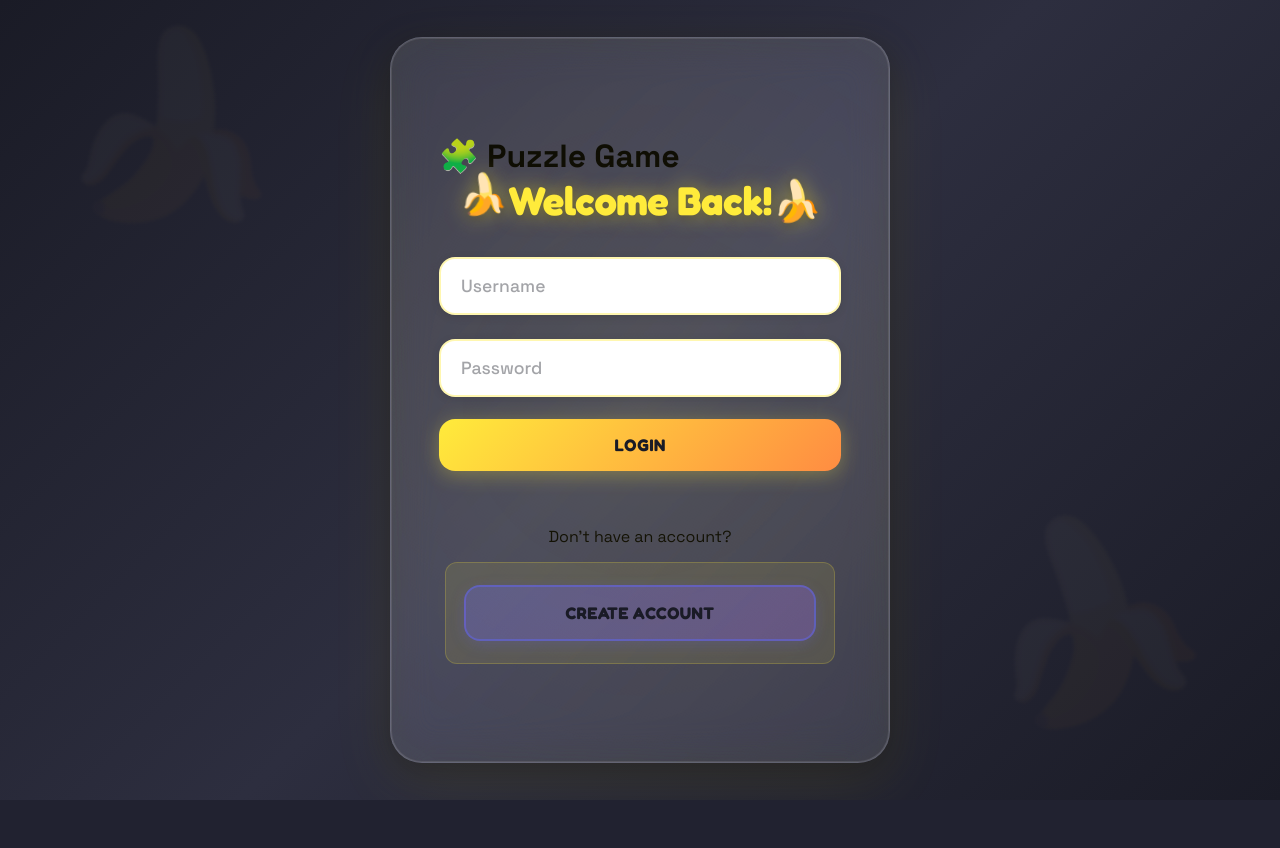
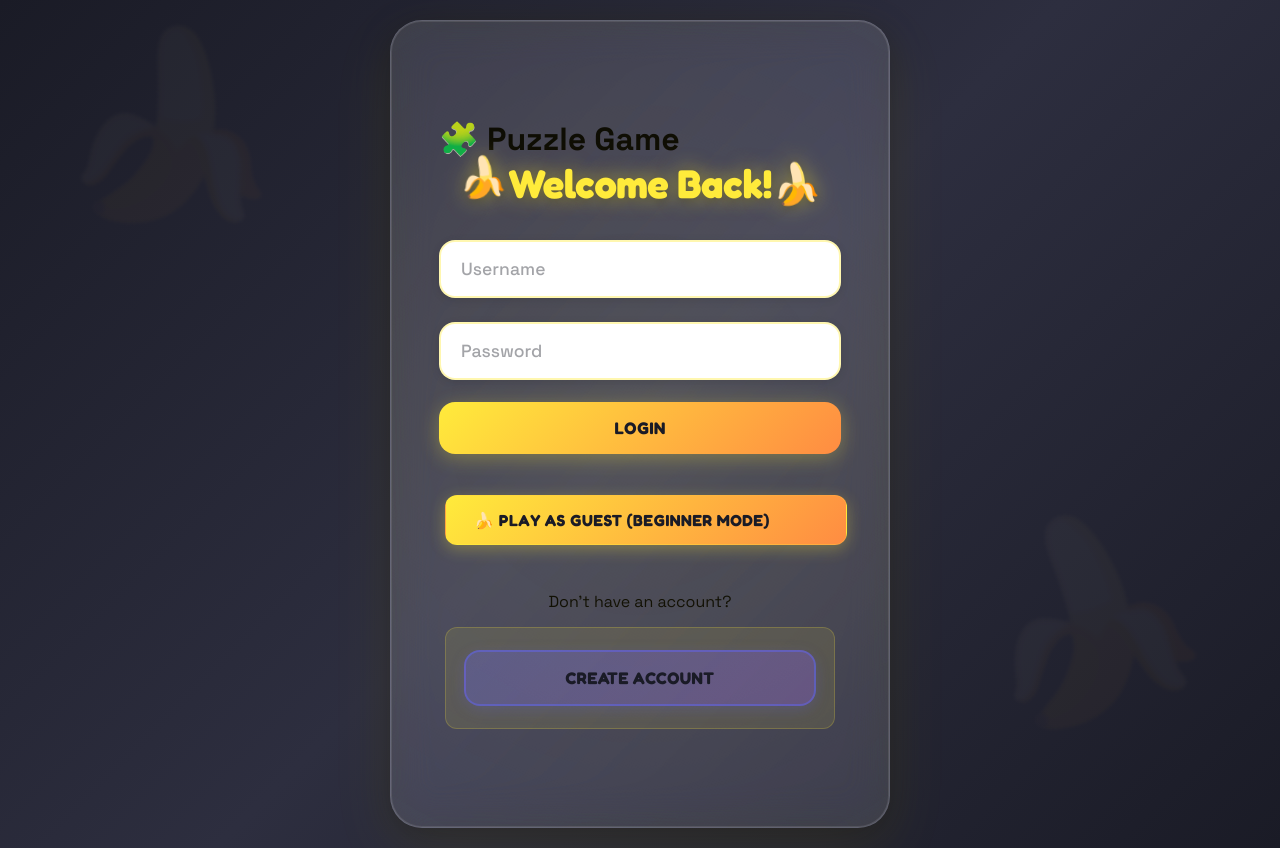
Before and after one commit to jeewa26/puzzle-game, a PHP site: page / in a window 1280 px wide. Before the commit the page ends 800 px from the top, so only its background shows below. Run offline with PHP 8.4, Linux system fonts and the light colour scheme.

Commit message:
feat: add guest game button to login page

```diff
--- a/index.php
+++ b/index.php
@@ -49,6 +49,10 @@ if ($_SERVER["REQUEST_METHOD"] == "POST") {
         <button type="submit" style="width: 100%; margin-bottom: 15px; margin-top: 10px;">Login</button>
       </form>
 
+      <a href="guest_game.php" style="display: inline-block; width: 100%; padding: 14px 28px; background: linear-gradient(135deg, #FFEB3B 0%, #FF8C42 100%); color: #1A1B26; text-decoration: none; border-radius: 12px; font-weight: 700; font-family: 'Fredoka', sans-serif; text-transform: uppercase; letter-spacing: 0.5px; box-shadow: 0 4px 16px rgba(255, 235, 59, 0.3); transition: all 0.3s ease;">
+        🍌 Play as Guest (Beginner Mode)
+      </a>
+
       <div style="text-align: center; margin-top: 20px; padding-top: 20px; border-top: 1px solid var(--border);">
         <p style="color: var(--text-secondary); margin-bottom: 15px;">Don't have an account?</p>
         <a href="register.php" style="text-decoration: none; display: block;">
```
